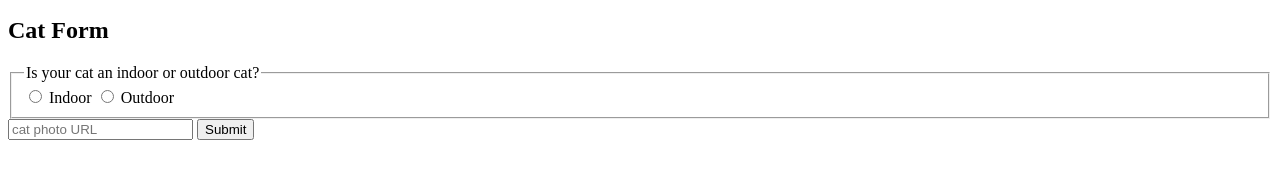
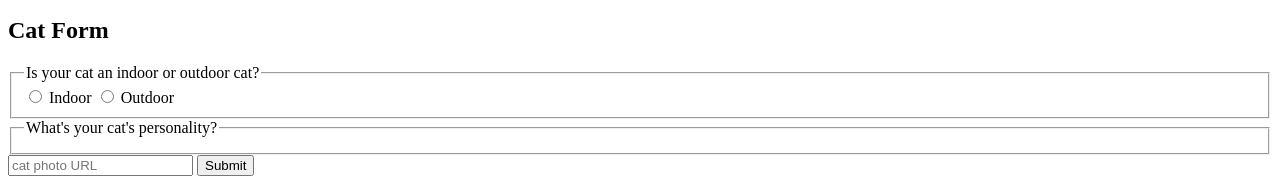
Before and after one commit to iamPankajGhosh/freecodecamp, a plain HTML site: page learn HTML/index.html in a window 1280 px wide. Shown: the part 1419-1603 px from the top of the page. Before the commit the page ends 1567 px from the top, so only its background shows below. Drawn offline with Linux system fonts and the light colour scheme.

```diff
--- a/learn HTML/index.html
+++ b/learn HTML/index.html
@@ -78,6 +78,9 @@
               Outdoor
             </label>
           </fieldset>
+          <fieldset>
+            <legend>What's your cat's personality?</legend>
+          </fieldset>
           <input
             type="text"
             name="catphotourl"
```
Also changed, not shown: 1 other file.
